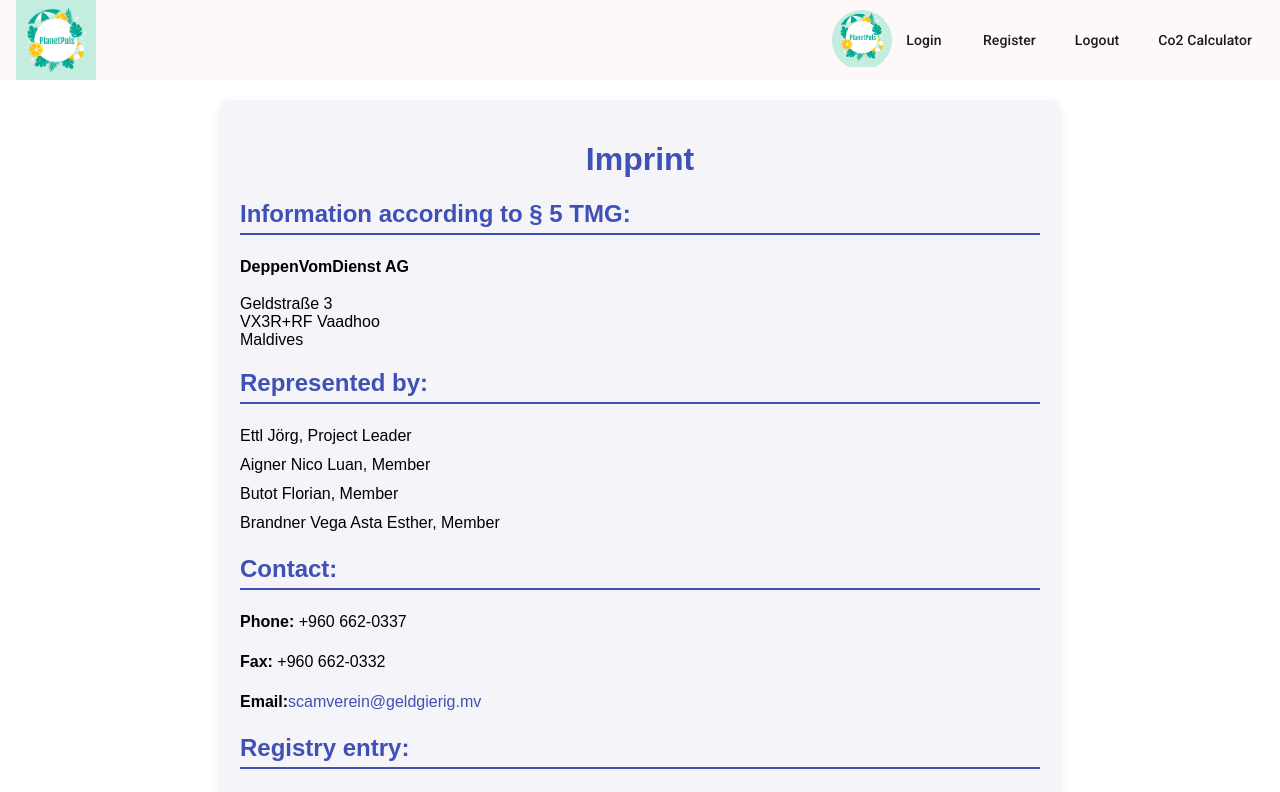
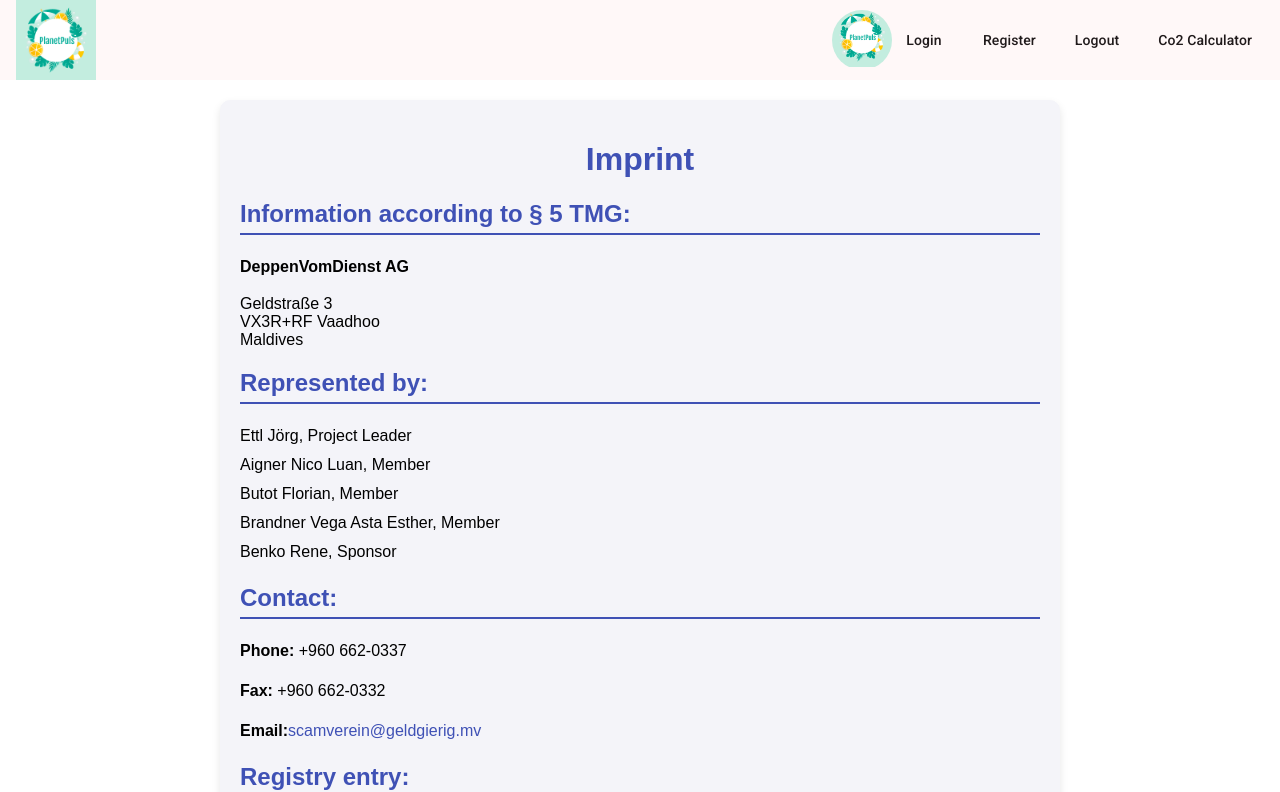
Before and after one commit to ettjob15/PlanetPulse, an Angular app in the folder PlanetPulseFrontend/: page /imprint in a window 1280 px wide. Shown: the top 792 px of the page. Built offline with nearby package versions, Linux system fonts and the light colour scheme.

Commit message:
Added Sponsor

```diff
--- a/PlanetPulseFrontend/src/app/imprint/imprint.component.html
+++ b/PlanetPulseFrontend/src/app/imprint/imprint.component.html
@@ -18,6 +18,7 @@
         <li>Aigner Nico Luan, Member</li>
         <li>Butot Florian, Member</li>
         <li>Brandner Vega Asta Esther, Member</li>
+        <li>Benko Rene, Sponsor</li>
       </ul>
     </section>
 
```
